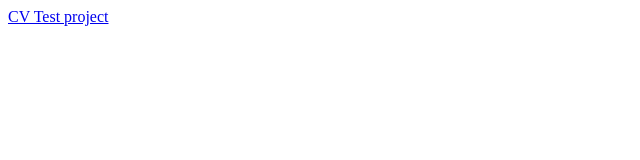
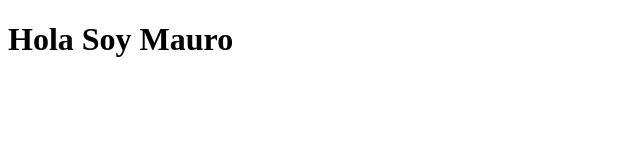
Before and after one commit to Maulak1588/maulak1588.github.io, a plain HTML site: page index.html in a window 1280 px wide. Shown: the whole page, without its empty margins (0-640 px from the left). Drawn offline with Linux system fonts and the light colour scheme.

Commit message:
primer cambio

```diff
--- a/index.html
+++ b/index.html
@@ -1 +1,11 @@
-<a href="/proyecto1">CV Test project</a>
+<!DOCTYPE html>
+<html lang="en">
+<head>
+    <meta charset="UTF-8">
+    <meta name="viewport" content="width=device-width, initial-scale=1.0">
+    <title>Mauro Sanzberro DevWeb</title>
+</head>
+<body>
+    <h1>Hola Soy Mauro</h1>
+</body>
+</html>
```
